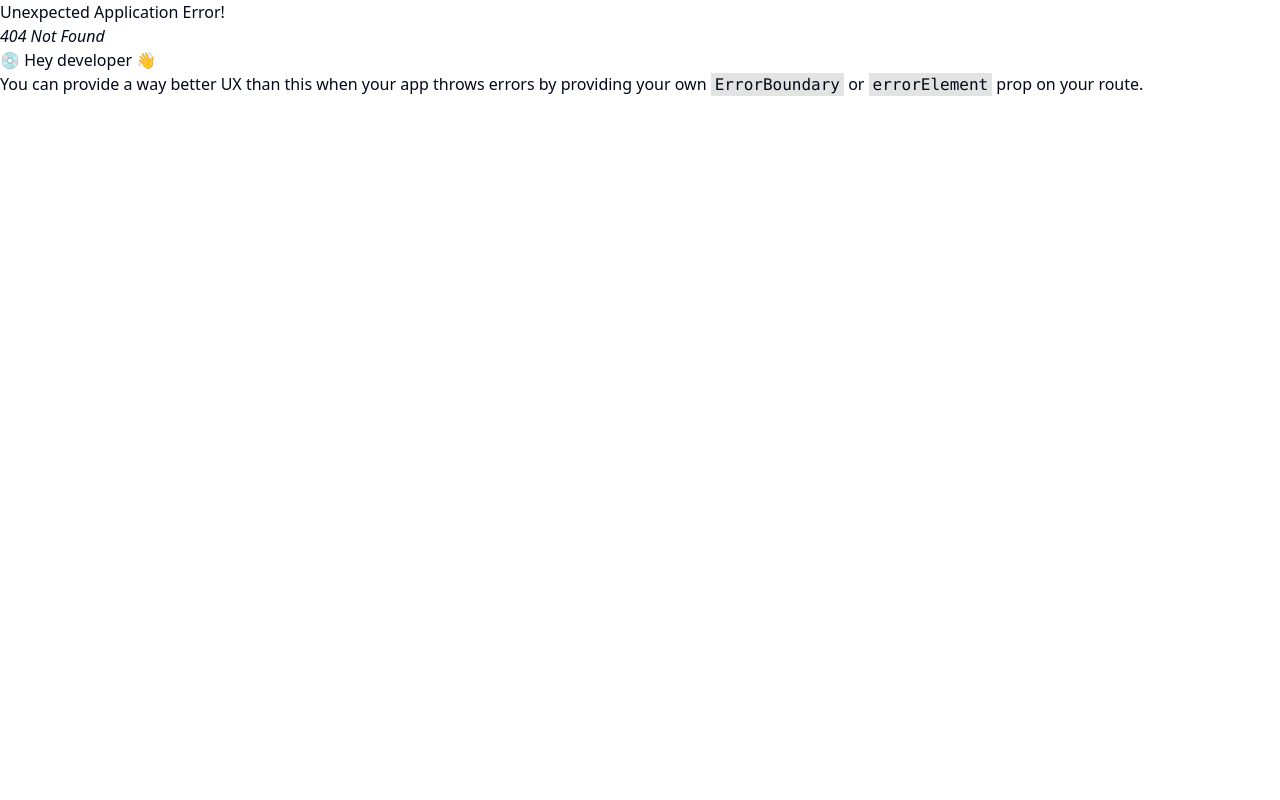
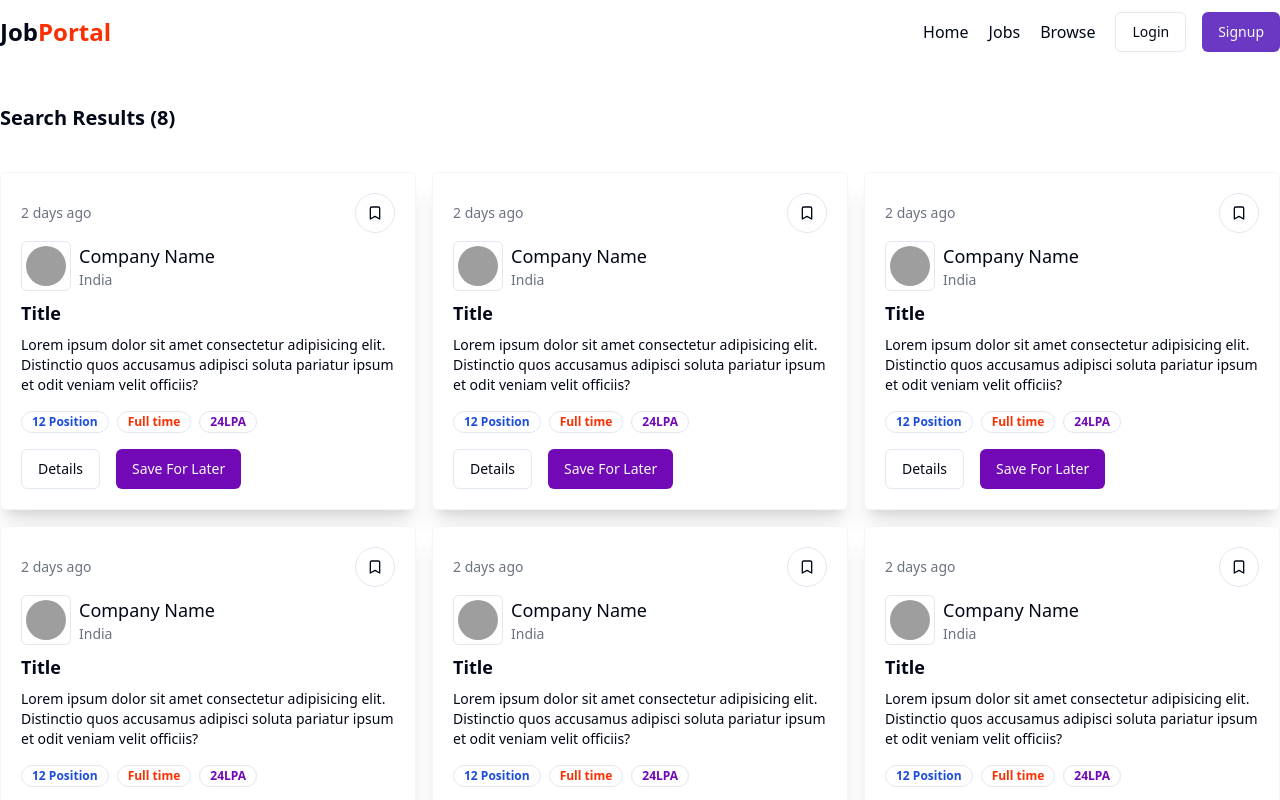
Before and after one commit to AniketJas/job-portal, a React (Vite) app in the folder client/: page /browse in a window 1280 px wide. Before the commit this address had no page. Shown: the top 800 px of the page. Built offline with nearby package versions, Linux system fonts and the light colour scheme; grey boxes are pictures that could not be loaded.

Commit message:
Added Browse page with search result

```diff
--- a/client/src/App.jsx
+++ b/client/src/App.jsx
@@ -3,6 +3,7 @@
 import Signup from "./components/auth/Signup"
 import Home from "./components/Home"
 import Jobs from "./components/Jobs"
+import Browse from "./components/Browse"
 
 const appRoutes = createBrowserRouter([
   {
@@ -21,7 +22,10 @@
     path: '/jobs',
     element: <Jobs />
   },
-
+  {
+    path: '/browse',
+    element: <Browse />
+  },
 ])
 
 function App() {
--- /dev/null
+++ b/client/src/components/Browse.jsx
@@ -0,0 +1,29 @@
+/* eslint-disable react/jsx-key */
+/* eslint-disable no-unused-vars */
+import React from 'react'
+import Navbar from './shared/Navbar'
+import Job from './Job'
+
+const randomJobs = [1, 2, 3, 4, 5, 6, 7, 8]
+
+const Browse = () => {
+  return (
+    <div>
+      <Navbar />
+      <div className='max-w-7xl mx-auto my-10'>
+        <h1 className='font-bold my-10 text-xl'>Search Results ({randomJobs.length})</h1>
+        <div className='grid grid-cols-3 gap-4'>
+          {
+            randomJobs.map((item, index) => {
+              return (
+                <Job />
+              )
+            })
+          }
+        </div>
+      </div>
+    </div>
+  )
+}
+
+export default Browse
```
